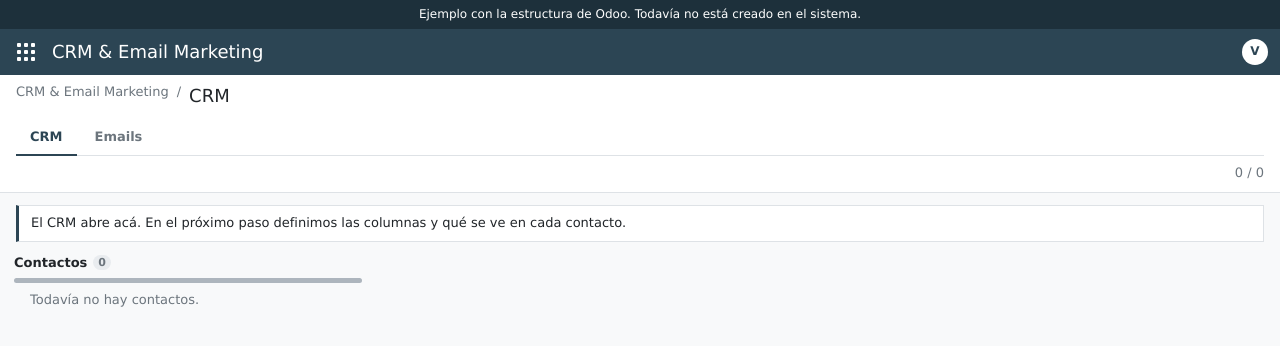
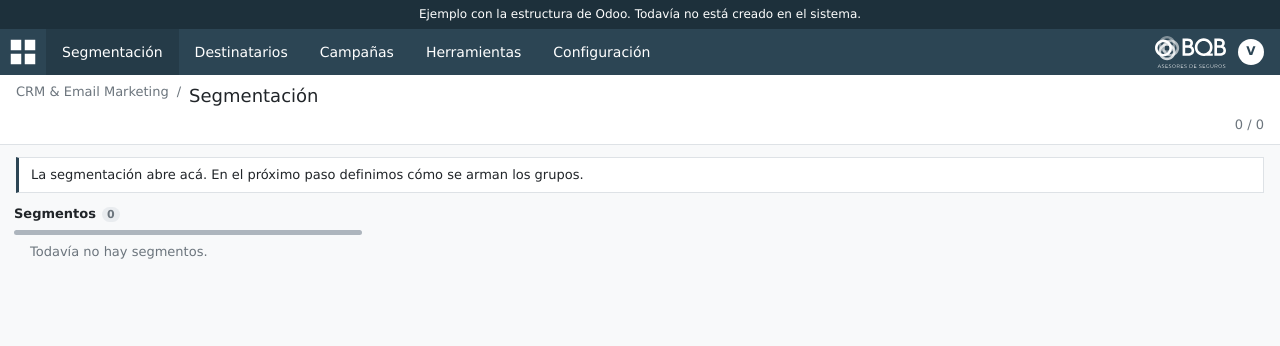
Before and after one commit to vquiroga-cpu/marketing-en-redes, a plain HTML site: page crm.html in a window 1280 px wide. Drawn offline with Linux system fonts and the light colour scheme.

Commit message:
Deja la barra de CRM y Email Marketing como la de Odoo, con el logo de BQB.

```diff
--- a/crm.html
+++ b/crm.html
@@ -14,8 +14,8 @@
   <div class="o_web_client">
     <header class="o_main_navbar">
       <div class="o-dropdown dropdown o-dropdown--no-caret o_navbar_apps_menu">
-        <button type="button" class="o_menu_toggle" aria-label="Aplicaciones" aria-expanded="false" aria-controls="apps-menu">
-          <i></i><i></i><i></i><i></i><i></i><i></i><i></i><i></i><i></i>
+        <button type="button" class="dropdown-toggle o_menu_toggle" aria-label="Aplicaciones" aria-expanded="false" aria-controls="apps-menu">
+          <i class="fa fa-th-large" aria-hidden="true"><svg viewBox="0 0 32 32"><path fill="currentColor" d="M2 2h12v12H2zm16 0h12v12H18zM2 18h12v12H2zm16 0h12v12H18z"/></svg></i>
         </button>
         <div class="o-dropdown--menu dropdown-menu o-popper-position o-popper-position--bs" id="apps-menu" role="menu">
           <span class="dropdown-item o_app" role="none"><a role="menuitem" href="#" data-odoo="BQB"><span class="o_app_icon" style="background:#2c4554"><svg viewBox="0 0 24 24" aria-hidden="true"><text x="12" y="16" text-anchor="middle" fill="#fff" font-size="8" font-family="Arial, sans-serif" font-weight="700">BQB</text></svg></span>BQB</a></span>
@@ -29,8 +29,25 @@
           <p class="apps-nota" id="apps-nota" hidden></p>
         </div>
       </div>
-      <span class="o_menu_brand">CRM &amp; Email Marketing</span>
+      <div class="o_menu_sections">
+        <div class="o-dropdown dropdown o-dropdown--no-caret">
+          <button type="button" class="dropdown-toggle is-active" title="Segmentación" data-hotkey="shift+1" data-vista="vista-segmentacion" data-pager="0 / 0" aria-expanded="false">Segmentación</button>
+        </div>
+        <div class="o-dropdown dropdown o-dropdown--no-caret">
+          <button type="button" class="dropdown-toggle" title="Destinatarios" data-hotkey="shift+2" data-vista="vista-destinatarios" data-pager="0 / 0" aria-expanded="false">Destinatarios</button>
+        </div>
+        <div class="o-dropdown dropdown o-dropdown--no-caret">
+          <button type="button" class="dropdown-toggle" title="Campañas" data-hotkey="shift+3" data-vista="vista-campanas" data-pager="1-7 / 7" aria-expanded="false">Campañas</button>
+        </div>
+        <div class="o-dropdown dropdown o-dropdown--no-caret">
+          <button type="button" class="dropdown-toggle" title="Herramientas" data-hotkey="shift+4" data-vista="vista-herramientas" data-pager="0 / 0" aria-expanded="false">Herramientas</button>
+        </div>
+        <div class="o-dropdown dropdown o-dropdown--no-caret">
+          <button type="button" class="dropdown-toggle" title="Configuración" data-hotkey="shift+5" data-vista="vista-configuracion" data-pager="0 / 0" aria-expanded="false">Configuración</button>
+        </div>
+      </div>
       <span class="o_navbar_spacer"></span>
+      <img class="o_menu_logo" src="logo-bqb.svg" alt="BQB">
       <span class="o_user" title="Victoria Quiroga">V</span>
     </header>
 
@@ -40,12 +57,8 @@
           <div class="o_cp_top">
             <ol class="breadcrumb">
               <li>CRM &amp; Email Marketing</li>
-              <li class="active" id="breadcrumb-actual">CRM</li>
+              <li class="active" id="breadcrumb-actual">Segmentación</li>
             </ol>
-          </div>
-          <div class="o_cp_tabs" role="tablist" aria-label="Secciones">
-            <button type="button" class="is-active" id="pestana-crm" data-vista="vista-crm" role="tab" aria-selected="true">CRM</button>
-            <button type="button" id="pestana-emails" data-vista="vista-emails" role="tab" aria-selected="false">Emails</button>
           </div>
           <div class="o_cp_bottom">
             <div class="o_cp_bottom_left"></div>
@@ -54,20 +67,33 @@
         </div>
 
         <div class="o_content">
-          <section id="vista-crm">
-            <p class="llegada">El CRM abre acá. En el próximo paso definimos las columnas y qué se ve en cada contacto.</p>
+          <section id="vista-segmentacion">
+            <p class="llegada">La segmentación abre acá. En el próximo paso definimos cómo se arman los grupos.</p>
+            <div class="o_kanban_view">
+              <section class="o_kanban_group">
+                <header class="o_kanban_header">
+                  <div class="o_column_title">Segmentos <span class="o_kanban_counter">0</span></div>
+                  <div class="o_kanban_progressbar" aria-hidden="true"><i class="is-todo"></i></div>
+                </header>
+                <p class="disenos-vacio">Todavía no hay segmentos.</p>
+              </section>
+            </div>
+          </section>
+
+          <section id="vista-destinatarios" hidden>
+            <p class="llegada">Los destinatarios abren acá. En el próximo paso definimos qué se ve en cada contacto.</p>
             <div class="o_kanban_view">
               <section class="o_kanban_group">
                 <header class="o_kanban_header">
                   <div class="o_column_title">Contactos <span class="o_kanban_counter">0</span></div>
                   <div class="o_kanban_progressbar" aria-hidden="true"><i class="is-todo"></i></div>
                 </header>
-                <p class="disenos-vacio">Todavía no hay contactos.</p>
+                <p class="disenos-vacio">Todavía no hay destinatarios.</p>
               </section>
             </div>
           </section>
 
-          <section id="vista-emails" hidden>
+          <section id="vista-campanas" hidden>
             <p class="llegada">Estas plantillas ya están escritas. Las podemos ordenar en campañas.</p>
             <div class="o_kanban_view">
               <section class="o_kanban_group">
@@ -106,6 +132,14 @@
               </section>
             </div>
           </section>
+
+          <section id="vista-herramientas" hidden>
+            <p class="llegada">Las herramientas abren acá. Las sumamos en el próximo paso.</p>
+          </section>
+
+          <section id="vista-configuracion" hidden>
+            <p class="llegada">La configuración abre acá. La armamos en el próximo paso.</p>
+          </section>
         </div>
       </div>
     </div>
@@ -123,7 +157,7 @@
           document.getElementById(otra.dataset.vista).hidden = !activa;
         });
         breadcrumb.textContent = pestana.textContent;
-        pager.textContent = pestana.dataset.vista === "vista-emails" ? "1-7 / 7" : "0 / 0";
+        pager.textContent = pestana.dataset.pager;
       });
     });
   </script>
--- a/styles.css
+++ b/styles.css
@@ -33,17 +33,16 @@ button, input, select, textarea { font: inherit; }
 .o_main_navbar {
   display: flex;
   align-items: center;
-  gap: 12px;
   position: relative;
   height: 46px;
-  padding: 0 12px;
+  padding: 0 16px 0 0;
   background: var(--odoo);
   color: #fff;
 }
 
 .o_navbar_apps_menu { display: flex; align-items: center; }
 
-.o-dropdown--menu {
+.o_navbar_apps_menu .o-dropdown--menu {
   display: none;
   position: absolute;
   top: 100%;
@@ -105,19 +104,40 @@ button, input, select, textarea { font: inherit; }
 
 .o_menu_toggle {
   display: grid;
-  grid-template-columns: repeat(3, 4px);
-  gap: 3px;
-  width: 28px;
-  height: 28px;
-  padding: 5px;
+  place-items: center;
+  width: 46px;
+  height: 46px;
+  padding: 0;
   border: 0;
   background: transparent;
+  color: #fff;
 }
 
-.o_menu_toggle i { width: 4px; height: 4px; border-radius: 1px; background: #fff; }
+.o_menu_toggle:hover,
+.o_navbar_apps_menu.show .o_menu_toggle { background: rgba(0, 0, 0, 0.15); }
 
-.o_menu_brand { font-size: 18px; font-weight: 500; }
+.fa-th-large { display: block; width: 28px; height: 28px; }
+.fa-th-large svg { display: block; width: 28px; height: 28px; }
+
+.o_menu_sections { display: flex; align-items: stretch; height: 46px; }
+
+.o_menu_sections .dropdown-toggle {
+  height: 46px;
+  padding: 0 16px;
+  border: 0;
+  background: transparent;
+  color: #fff;
+  font-size: 14px;
+  line-height: 46px;
+  white-space: nowrap;
+}
+
+.o_menu_sections .dropdown-toggle:hover,
+.o_menu_sections .dropdown-toggle.is-active { background: rgba(0, 0, 0, 0.15); }
+
+.o_menu_brand { margin-left: 12px; font-size: 18px; font-weight: 500; }
 .o_navbar_spacer { flex: 1; }
+.o_menu_logo { height: 32px; width: auto; margin-right: 12px; }
 
 .o_user {
   display: grid;
@@ -666,5 +686,6 @@ fieldset { margin: 8px 0 0; padding: 0; border: 0; min-width: 0; }
   .o_form_statusbar { flex-wrap: wrap; justify-content: flex-start; }
   .swatches { grid-template-columns: repeat(7, 32px); gap: 12px; }
   .swatch i { width: 32px; height: 32px; }
-  .o-dropdown--menu { grid-template-columns: 1fr; }
+  .o_navbar_apps_menu .o-dropdown--menu { grid-template-columns: 1fr; }
+  .o_main_navbar { overflow-x: auto; }
 }
```
Also changed, not shown: index.html (+3 -2 lines), redes.html (+3 -2 lines), logo-bqb.svg (added).
